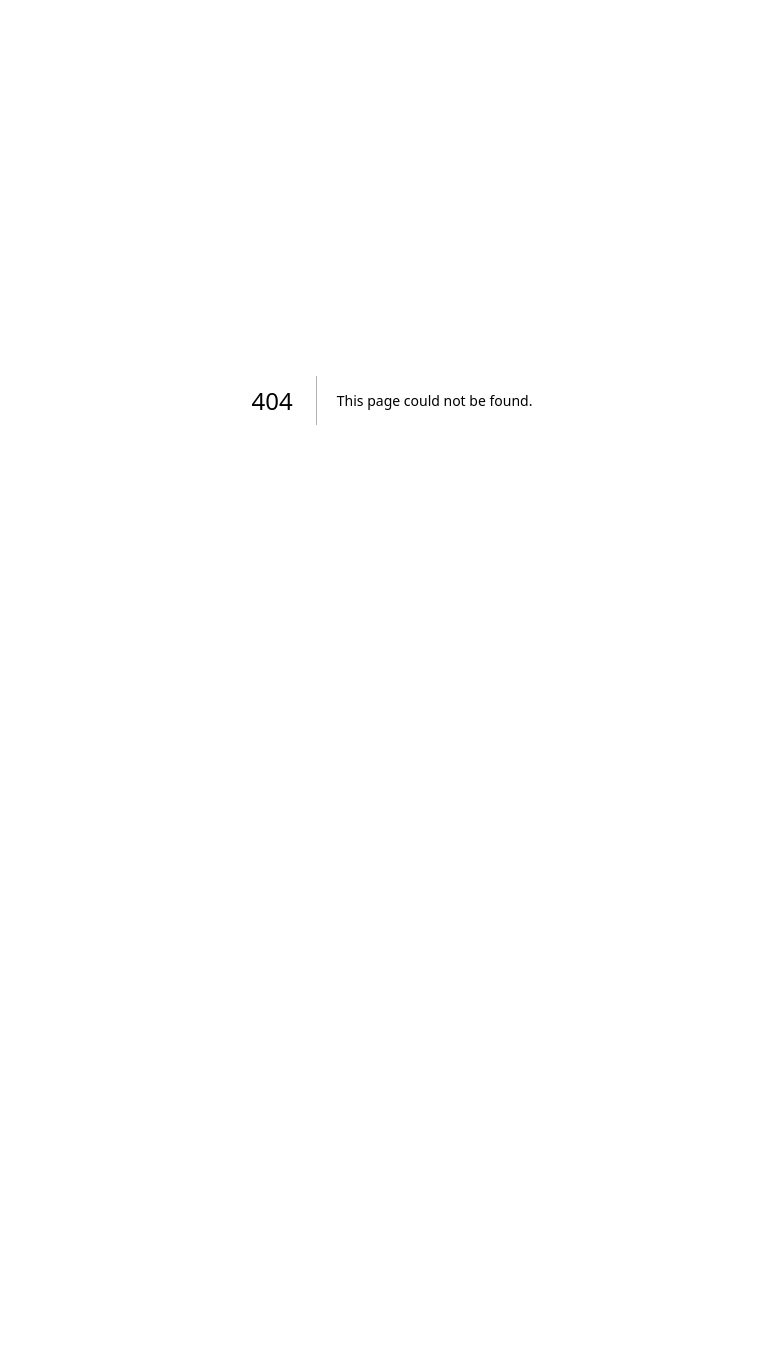
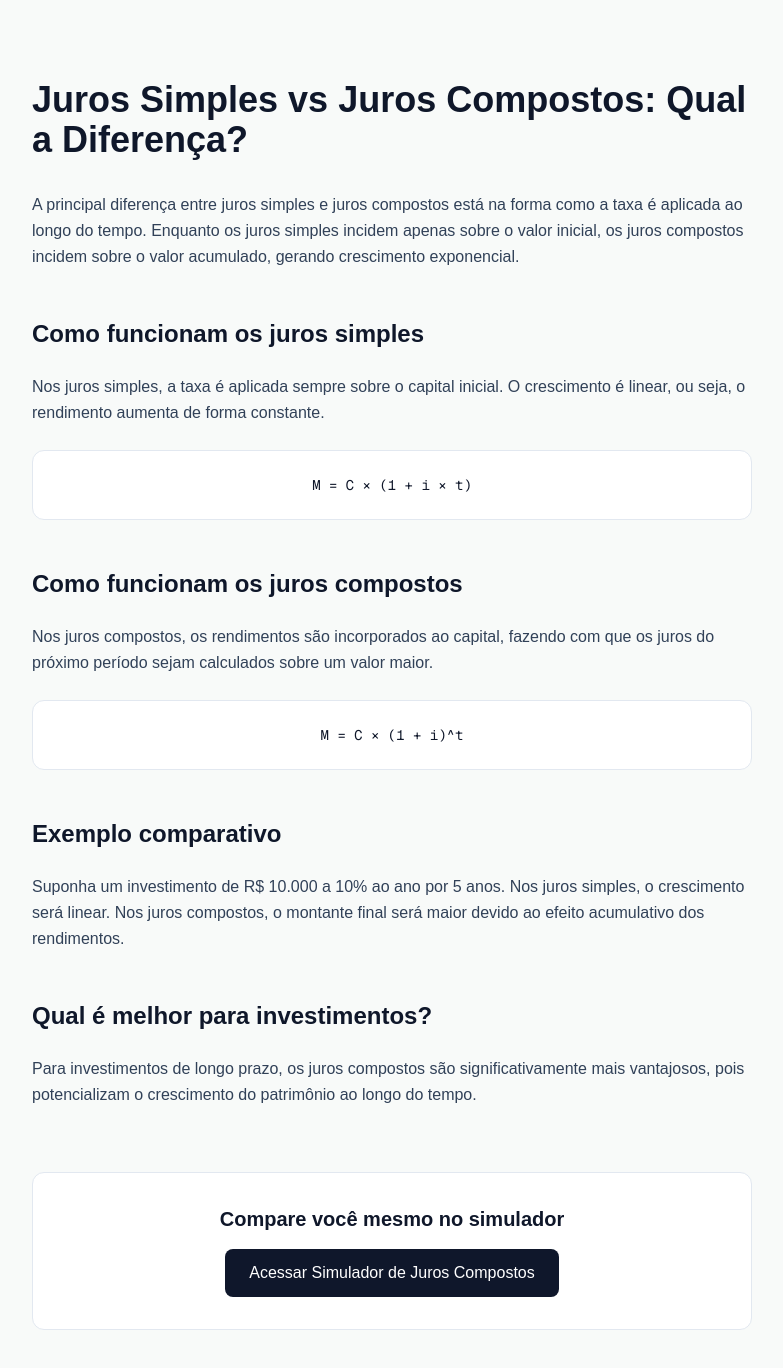
Before and after one commit to Gabrielfernandes7/simulador-juros-composto, a Next.js app: page /blog/juros-simples-vs-compostos in a window 1280 px wide. Before the commit this address had no page. Shown: the top 1368 px of the page, without its empty margins (248-1031 px from the left). Before the commit the page ends 800 px from the top, so only its background shows below. Built offline with nearby package versions, Linux system fonts and the light colour scheme.

Commit message:
primeiras páginas do blog

```diff
--- /dev/null
+++ b/src/app/blog/juros-simples-vs-compostos/page.tsx
@@ -0,0 +1,93 @@
+import Link from "next/link"
+import type { Metadata } from "next"
+
+export const metadata: Metadata = {
+  title: "Juros Simples vs Juros Compostos: Qual a Diferença?",
+  description:
+    "Entenda a diferença entre juros simples e juros compostos, veja exemplos práticos e descubra qual gera maior rendimento no longo prazo."
+}
+
+export default function ArticlePage() {
+  return (
+    <main className="min-h-screen bg-[#F8FAF9] text-[#0F172A]">
+
+      <article className="max-w-3xl mx-auto px-6 pt-20 pb-24">
+
+        <h1 className="text-4xl font-bold mb-8">
+          Juros Simples vs Juros Compostos: Qual a Diferença?
+        </h1>
+
+        <p className="text-slate-700 leading-relaxed mb-6">
+          A principal diferença entre juros simples e juros compostos
+          está na forma como a taxa é aplicada ao longo do tempo.
+          Enquanto os juros simples incidem apenas sobre o valor inicial,
+          os juros compostos incidem sobre o valor acumulado,
+          gerando crescimento exponencial.
+        </p>
+
+        <h2 className="text-2xl font-semibold mt-12 mb-6">
+          Como funcionam os juros simples
+        </h2>
+
+        <p className="text-slate-700 leading-relaxed mb-6">
+          Nos juros simples, a taxa é aplicada sempre sobre o capital inicial.
+          O crescimento é linear, ou seja, o rendimento aumenta de forma constante.
+        </p>
+
+        <div className="bg-white border border-slate-200 rounded-xl p-6 text-center font-mono text-sm mb-6">
+          M = C × (1 + i × t)
+        </div>
+
+        <h2 className="text-2xl font-semibold mt-12 mb-6">
+          Como funcionam os juros compostos
+        </h2>
+
+        <p className="text-slate-700 leading-relaxed mb-6">
+          Nos juros compostos, os rendimentos são incorporados ao capital,
+          fazendo com que os juros do próximo período sejam calculados
+          sobre um valor maior.
+        </p>
+
+        <div className="bg-white border border-slate-200 rounded-xl p-6 text-center font-mono text-sm mb-6">
+          M = C × (1 + i)^t
+        </div>
+
+        <h2 className="text-2xl font-semibold mt-12 mb-6">
+          Exemplo comparativo
+        </h2>
+
+        <p className="text-slate-700 leading-relaxed mb-6">
+          Suponha um investimento de R$ 10.000 a 10% ao ano por 5 anos.
+          Nos juros simples, o crescimento será linear.
+          Nos juros compostos, o montante final será maior
+          devido ao efeito acumulativo dos rendimentos.
+        </p>
+
+        <h2 className="text-2xl font-semibold mt-12 mb-6">
+          Qual é melhor para investimentos?
+        </h2>
+
+        <p className="text-slate-700 leading-relaxed mb-6">
+          Para investimentos de longo prazo, os juros compostos
+          são significativamente mais vantajosos,
+          pois potencializam o crescimento do patrimônio ao longo do tempo.
+        </p>
+
+        <div className="mt-16 bg-white border border-slate-200 rounded-xl p-8 text-center">
+          <h3 className="text-xl font-semibold mb-4">
+            Compare você mesmo no simulador
+          </h3>
+
+          <Link
+            href="/"
+            className="inline-block bg-slate-900 text-white px-6 py-3 rounded-lg font-medium"
+          >
+            Acessar Simulador de Juros Compostos
+          </Link>
+        </div>
+
+      </article>
+
+    </main>
+  )
+}
--- /dev/null
+++ b/src/app/blog/o-que-sao-juros-compostos/page.tsx
@@ -0,0 +1,75 @@
+import Link from "next/link"
+import type { Metadata } from "next"
+
+export const metadata: Metadata = {
+  title: "O que são Juros Compostos e Como Funcionam",
+  description:
+    "Aprenda o que são juros compostos, veja exemplos práticos e entenda por que eles são essenciais para investimentos de longo prazo."
+}
+
+export default function ArticlePage() {
+  return (
+    <main className="min-h-screen bg-[#F8FAF9] text-[#0F172A]">
+
+      <article className="max-w-3xl mx-auto px-6 pt-20 pb-24">
+
+        <h1 className="text-4xl font-bold mb-8">
+          O que são Juros Compostos?
+        </h1>
+
+        <p className="text-slate-700 leading-relaxed mb-6">
+          Juros compostos são juros calculados sobre o valor acumulado
+          de um investimento. Isso significa que, a cada período,
+          os juros gerados passam a fazer parte do capital,
+          criando um efeito de crescimento exponencial.
+        </p>
+
+        <h2 className="text-2xl font-semibold mt-12 mb-6">
+          Diferença entre juros simples e compostos
+        </h2>
+
+        <p className="text-slate-700 leading-relaxed mb-6">
+          Nos juros simples, a taxa incide apenas sobre o capital inicial.
+          Já nos juros compostos, a taxa incide sobre o montante acumulado,
+          aumentando progressivamente o rendimento ao longo do tempo.
+        </p>
+
+        <h2 className="text-2xl font-semibold mt-12 mb-6">
+          Exemplo prático
+        </h2>
+
+        <p className="text-slate-700 leading-relaxed mb-6">
+          Se você investir R$ 1.000 a uma taxa de 10% ao ano,
+          no primeiro ano terá R$ 1.100.
+          No segundo ano, os 10% incidirão sobre R$ 1.100,
+          resultando em R$ 1.210.
+        </p>
+
+        <h2 className="text-2xl font-semibold mt-12 mb-6">
+          Por que são importantes?
+        </h2>
+
+        <p className="text-slate-700 leading-relaxed mb-6">
+          No longo prazo, os juros compostos potencializam investimentos
+          e podem transformar pequenos aportes mensais em grandes patrimônios.
+          Por isso são considerados a base do crescimento financeiro.
+        </p>
+
+        <div className="mt-16 bg-white border border-slate-200 rounded-xl p-8 text-center">
+          <h3 className="text-xl font-semibold mb-4">
+            Quer simular seus próprios resultados?
+          </h3>
+
+          <Link
+            href="/"
+            className="inline-block bg-slate-900 text-white px-6 py-3 rounded-lg font-medium"
+          >
+            Usar Simulador de Juros Compostos
+          </Link>
+        </div>
+
+      </article>
+
+    </main>
+  )
+}
--- /dev/null
+++ b/src/app/blog/page.tsx
@@ -0,0 +1,47 @@
+import Link from "next/link"
+import type { Metadata } from "next"
+
+export const metadata: Metadata = {
+  title: "Blog sobre Juros Compostos e Investimentos",
+  description:
+    "Artigos educativos sobre juros compostos, investimentos e planejamento financeiro."
+}
+
+export default function BlogPage() {
+  return (
+    <main className="min-h-screen bg-[#F8FAF9] text-[#0F172A]">
+      <section className="max-w-4xl mx-auto px-6 pt-20 pb-16">
+        <h1 className="text-4xl font-bold mb-6">
+          Blog sobre Juros Compostos e Investimentos
+        </h1>
+
+        <p className="text-slate-600 mb-12">
+          Aprenda como funcionam os juros compostos, como calcular rendimentos
+          e como tomar decisões financeiras mais inteligentes.
+        </p>
+
+        <div className="space-y-6">
+
+          <article className="bg-white border border-slate-200 rounded-xl p-6">
+            <h2 className="text-xl font-semibold mb-2">
+              O que são juros compostos?
+            </h2>
+
+            <p className="text-slate-600 mb-4">
+              Entenda o conceito de juros compostos, como funciona o crescimento exponencial
+              e por que ele é fundamental para investimentos de longo prazo.
+            </p>
+
+            <Link
+              href="/blog/o-que-sao-juros-compostos"
+              className="text-blue-600 font-medium"
+            >
+              Ler artigo completo →
+            </Link>
+          </article>
+
+        </div>
+      </section>
+    </main>
+  )
+}
```
